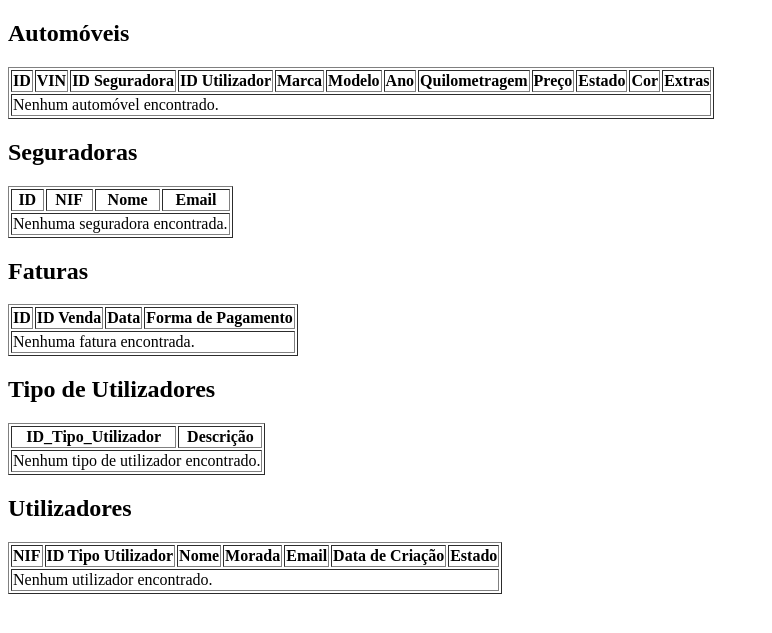
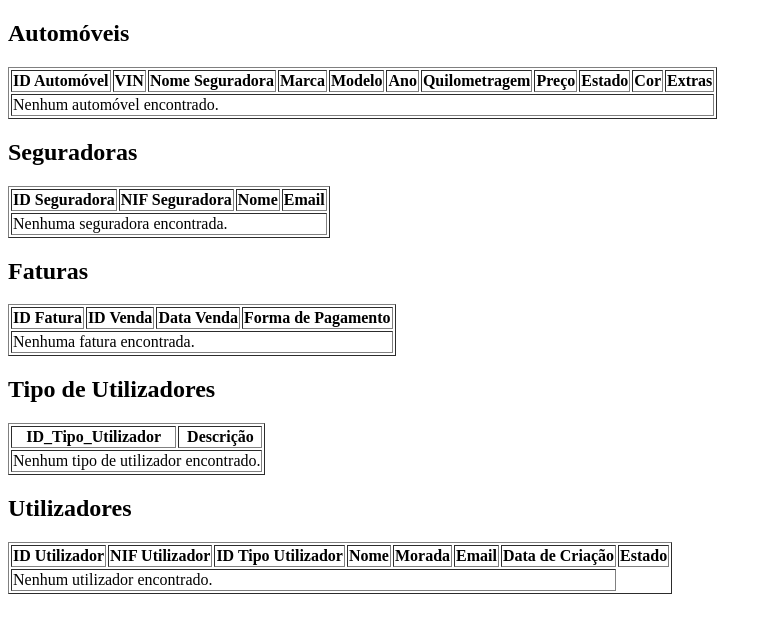
Before and after one commit to GSoeiro/Projeto---BD2, a Django app: page /mostrarDados in a window 1280 px wide. Shown: the top 633 px of the page, without its empty margins (0-772 px from the left). Run offline with Django 4.2, Linux system fonts and the light colour scheme.

Commit message:
Alterações na tabela automovel; após a venda é que o automovel vai ter um id_utilizador e não desde inicio

```diff
--- a/website/models.py
+++ b/website/models.py
@@ -43,7 +43,7 @@ class Seguradora(models.Model):
 class Automovel(models.Model):
     id_automovel = models.AutoField(primary_key=True)
     vin = models.BigIntegerField(unique=True)
-    id_utilizador = models.ForeignKey(Utilizador, on_delete=models.PROTECT, db_column='id_utilizador')
+    id_utilizador = models.ForeignKey(Utilizador, on_delete=models.SET_NULL, null=True, blank=True, db_column='id_utilizador')
     id_seguradora = models.ForeignKey(Seguradora, on_delete=models.SET_NULL, null=True, blank=True, db_column='id_seguradora')
     marca = models.CharField(max_length=100)
     modelo = models.CharField(max_length=100)
--- a/website/templates/home.html
+++ b/website/templates/home.html
@@ -7,12 +7,12 @@
 </head>
 <body>
     <h1>Venda de Automóveis</h1>
+     <form action="{% url 'mostrarDadosBD' %}" method="GET" class="mt-3">
+        <button type="submit" class="btn btn-primary">Mostrar Dados</button>
+    </form>
     <button onclick="window.location.href='/criarAutomovel'">Criar Automóvel</button>
     <button onclick="window.location.href='/criarSeguradora'">Criar Seguradora</button>
     <button onclick="window.location.href='/criarFatura'">Criar Fatura</button>
-    <form action="{% url 'mostrarDadosBD' %}" method="GET" class="mt-3">
-        <button type="submit" class="btn btn-primary">Mostrar Dados</button>
-    </form>
     <button onclick="window.location.href='/criarTipoUtilizador'">Criar Tipo de Utilizador</button>
     <button onclick="window.location.href='/criarUtilizador'">Criar Utilizador</button>
 </body>
--- a/website/templates/mostrarDados.html
+++ b/website/templates/mostrarDados.html
@@ -10,10 +10,9 @@
         <h2>Automóveis</h2>
         <table border="1">
             <tr>
-                <th>ID</th>
+                <th>ID Automóvel</th>
                 <th>VIN</th>
-                <th>ID Seguradora</th>
-                <th>ID Utilizador</th>
+                <th>Nome Seguradora</th>
                 <th>Marca</th>
                 <th>Modelo</th>
                 <th>Ano</th>
@@ -27,8 +26,7 @@
             <tr>
                 <td>{{ auto.id_automovel }}</td>
                 <td>{{ auto.vin }}</td>
-                <td>{{ auto.id_seguradora_id }}</td>
-                <td>{{ auto.id_utilizador_id }}</td>
+                <td>{{ auto.id_seguradora.nome }}</td>
                 <td>{{ auto.marca }}</td>
                 <td>{{ auto.modelo }}</td>
                 <td>{{ auto.ano }}</td>
@@ -46,8 +44,8 @@
         <h2>Seguradoras</h2>
         <table border="1">
             <tr>
-                <th>ID</th>
-                <th>NIF</th>
+                <th>ID Seguradora</th>
+                <th>NIF Seguradora</th>
                 <th>Nome</th>
                 <th>Email</th>
             </tr>
@@ -66,9 +64,9 @@
         <h2>Faturas</h2>
         <table border="1">
             <tr>
-                <th>ID</th>
+                <th>ID Fatura</th>
                 <th>ID Venda</th>
-                <th>Data</th>
+                <th>Data Venda</th>
                 <th>Forma de Pagamento</th>
             </tr>
             {% for fat in faturas %}
@@ -102,7 +100,8 @@
         <h2>Utilizadores</h2>
         <table border="1">
             <tr>
-                <th>NIF</th>
+                <th>ID Utilizador</th>
+                <th>NIF Utilizador</th>
                 <th>ID Tipo Utilizador</th>
                 <th>Nome</th>
                 <th>Morada</th>
@@ -112,6 +111,7 @@
             </tr>
             {% for util in utilizadores %}
             <tr>
+                <td>{{ util.id_utilizador }}</td>
                 <td>{{ util.nif }}</td>
                 <td>{{ util.id_tipo_utilizador_id }}</td>
                 <td>{{ util.nome }}</td>
--- a/website/views.py
+++ b/website/views.py
@@ -42,7 +42,7 @@ def criarSeguradoraBD(request):
             cursor.execute(
                 """
                 CALL criar_seguradora(%s, %s, %s, %s, %s, %s);
-                """,
+                """, #Não esquecer que os %s significa placeholder seguro e a conversão é feita automaticamente
                 [nif_seguradora, nome, morada, contacto, website, email]
             )
 
@@ -81,9 +81,6 @@ def criarAutomovelBD(request):
     if request.method == 'POST':
         vin = int(request.POST.get('vin', 0))
         id_seguradora = int(request.POST.get('id_seguradora', 0)) or None
-        nif_seguradora = int(request.POST.get('nif_seguradora', 0)) or None
-        id_utilizador = int(request.POST.get('id_utilizador', 0))
-        nif = int(request.POST.get('nif', 0))
         marca = request.POST.get('marca')
         modelo = request.POST.get('modelo')
         ano = int(request.POST.get('ano', 0))
@@ -99,7 +96,7 @@ def criarAutomovelBD(request):
                 """
                 CALL criar_automovel(%s, %s, %s, %s, %s, %s, %s, %s, %s, %s, %s, %s, %s, %s);
                 """,
-                [vin, id_seguradora, nif_seguradora,id_utilizador, nif, marca, modelo, ano, quilometragem, preco, estado, cor, extras, imagem]
+                [vin, id_seguradora, None, None, None, marca, modelo, ano, quilometragem, preco, estado, cor, extras, imagem]
             )
 
         return render(request, 'home.html', {'success': True})
@@ -149,7 +146,6 @@ def criarUtilizadorBD(request):
         else:
             datacriacao = None
 
-        # Executar procedure no PostgreSQL
         with connection.cursor() as cursor:
             cursor.execute(
                 """
@@ -158,10 +154,8 @@ def criarUtilizadorBD(request):
                 [nif, id_tipo_utilizador, nome, morada, email, palavrapasse, datacriacao, estado]
             )
 
-        # Volta para a home com mensagem de sucesso
         return render(request, 'home.html', {'success': True})
 
-    # Caso não seja POST
     return render(request, 'home.html', {'success': False, 'error': 'Método inválido.'})
 
 #Função para mostrar os dados
```
Also changed, not shown: website/templates/criarAutomovel.html (+1 -16 lines).
